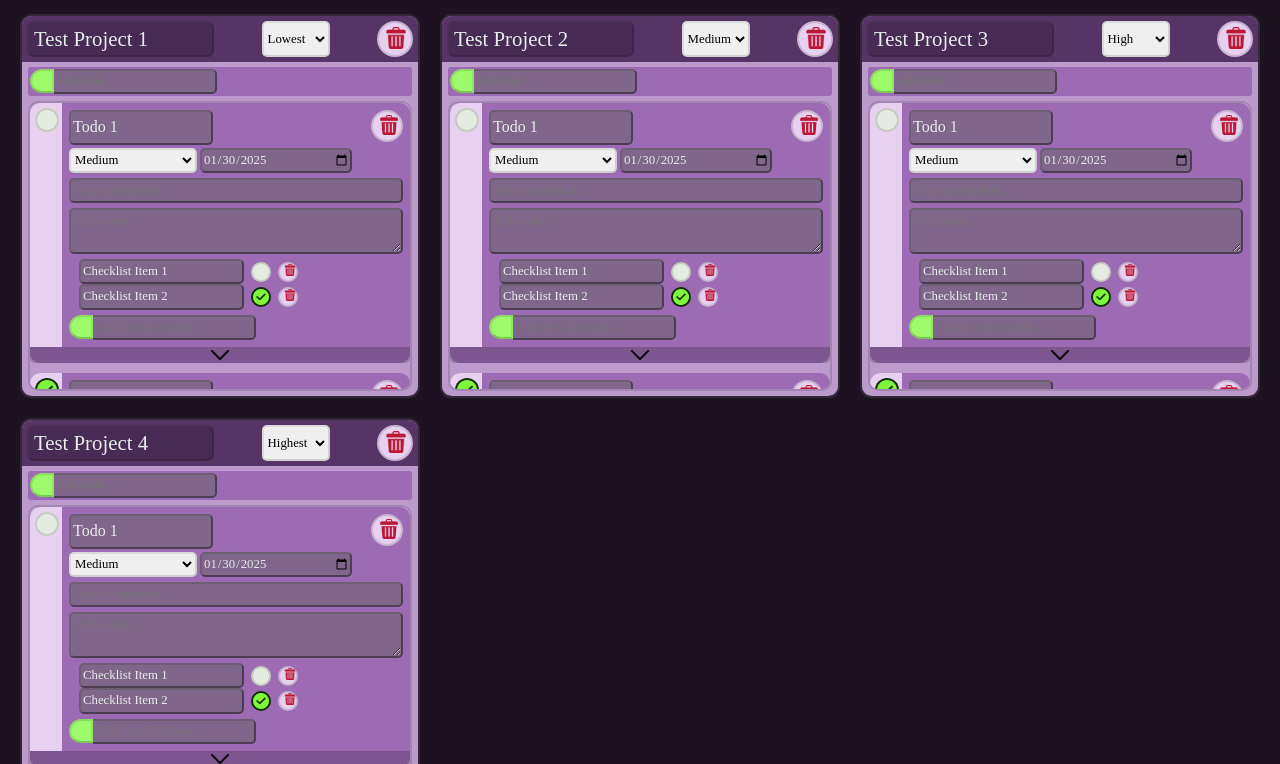
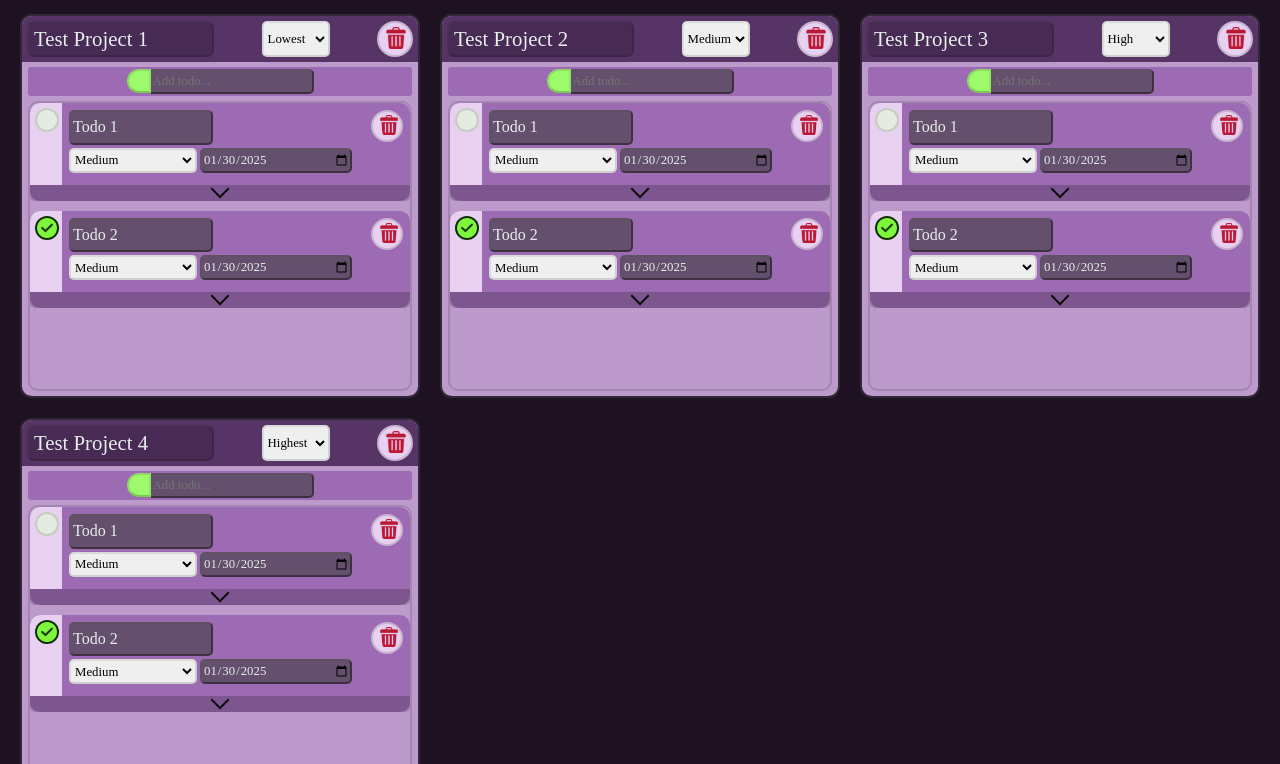
Before and after one commit to LontraSoft/odin-todo, a website built with webpack: page src/template.html in a window 1280 px wide. Shown: the part 36-800 px from the top of the page. Built offline with nearby package versions, Linux system fonts and the light colour scheme; files whose address does not match are found by name.

Commit message:
Update styles

```diff
--- a/src/css/index.css
+++ b/src/css/index.css
@@ -61,7 +61,7 @@ h1, h2, h3, h4, h5, h6 {
     --light-text-color: hsl(99, 93%, 97%);
     --todo-color: hsl(282, 32%, 56%);
     --todo-sidebar-color: hsl(282, 52%, 88%);
-    --todo-input-color: hsl(282, 15%, 47%);
+    --todo-input-color: hsl(282, 15%, 37%);
     --textbox-color: hsl(159, 17%, 92%);
 
     --add-button-color: hsl(99, 93%, 70%);
@@ -180,6 +180,7 @@ header {
 .add-todo-container {
     display: flex;
     align-content: center;
+    justify-content: center;
 
     background-color: var(--todo-color);
     border-radius: 3px;
@@ -362,6 +363,11 @@ input[type='checkbox']:checked {
     display: flex;
     flex-direction: column;
     gap: 5px;
+
+    max-height: 0px;
+    overflow: hidden;
+
+    transition: max-height 0.4s ease-out;
 }
 
 .todo-name {
@@ -384,13 +390,23 @@ input[type='checkbox']:checked {
 .todo-expand-button {
     grid-area: expand;
 
-    background: url('../images/icons/down.png') no-repeat center;
-    background-size: 24px;
     background-color: #0003;
     border: none;
     border-radius: 0 0 5px 5px;
 
     width: 100%;
+}
+
+.todo-expand-button::after {
+    content: '';
+    display: inline-block;
+    background: url('../images/icons/down.png') no-repeat center;
+    background-size: 24px;
+
+    width: 100%;
+    height: 100%;
+
+    transition: transform 0.3s;
 }
 
 .priority-dropdown {
@@ -409,9 +425,12 @@ input[type='checkbox']:checked {
     display: flex;
     align-items: center;
     gap: 7px;
+}
+
+.todo-checklist-item,
+.add-checklist-item-container {
     margin-left: 10px;
 }
-
 
 .project-remove-button::after,
 .todo-remove-button::after,
@@ -481,3 +500,11 @@ input[type='checkbox']:checked {
     width: 12px;
     height: 12px;
 }
+
+.todo-content-body-expanded {
+    max-height: 300px;
+}
+
+.todo-expand-button-flipped.todo-expand-button::after {
+    transform: scaleY(-1);
+}
```
